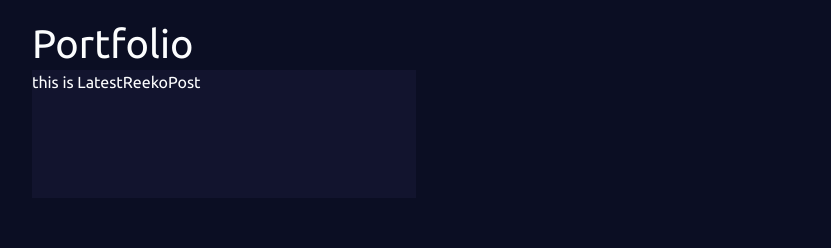
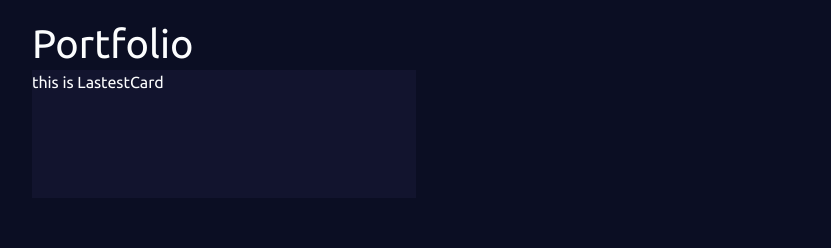
Before and after one commit to 0xreeko/portfoliojul, a Next.js app: page / in a window 1280 px wide. Shown: the part 876-1124 px from the top of the page, without its empty margins (224-1055 px from the left). Built offline with nearby package versions, Linux system fonts and the light colour scheme.

Commit message:
modded LRP to LC, added HoriCard and modded Main

```diff
--- /dev/null
+++ b/components/HoriCard/HoriCard.tsx
@@ -0,0 +1,7 @@
+import styles from './HoriCard.module.css'
+
+export const HoriCard = () => {
+    return (
+        <div className=''>this is HoriCard</div>
+    )
+};
--- /dev/null
+++ b/components/LastestCard/LatestCard.tsx
@@ -0,0 +1,6 @@
+
+export const LastestCard = () => {
+    return (
+        <div className='h-32 bg-amethyst-400/5 hover:bg-amethyst-400/10 w-96'>this is LastestCard</div>
+    )
+};
--- a/components/LastestReekoPost/LatestReekoPost.tsx
+++ /dev/null
@@ -1,6 +0,0 @@
-
-export const LatestReekoPost = () => {
-    return (
-        <div className='h-32 bg-amethyst-400/5 hover:bg-amethyst-400/10 w-96'>this is LatestReekoPost</div>
-    )
-};
--- a/components/Main/Main.tsx
+++ b/components/Main/Main.tsx
@@ -6,7 +6,7 @@ import { RuiButton } from 'ruskelui';
 import {gsap} from 'gsap'
 import { useEffect, useRef } from 'react';
 import { ethers, githubActions, gql, greensock, hardhat, jwt, mongodb, nextjs, node, photoshop, python, solitidy, tailwind, typescript } from '../Icons';
-import { LatestReekoPost } from '../LastestReekoPost/LatestReekoPost';
+import { LastestCard } from '../LastestCard/LatestCard';
 
 export const Main = () => {
     let punkLogo = useRef(null)
@@ -110,7 +110,7 @@ export const Main = () => {
                     </div>
             <div className="w-full py-12 mx-auto portfolio">
                 <h2 className="text-d-h2">Portfolio</h2>
-                <LatestReekoPost/>
+                <LastestCard/>
             </div>
             {/* <div className="w-full py-12 mx-auto portfolio">
                 <h2 className="text-d-h2">Portfolio</h2>
```
